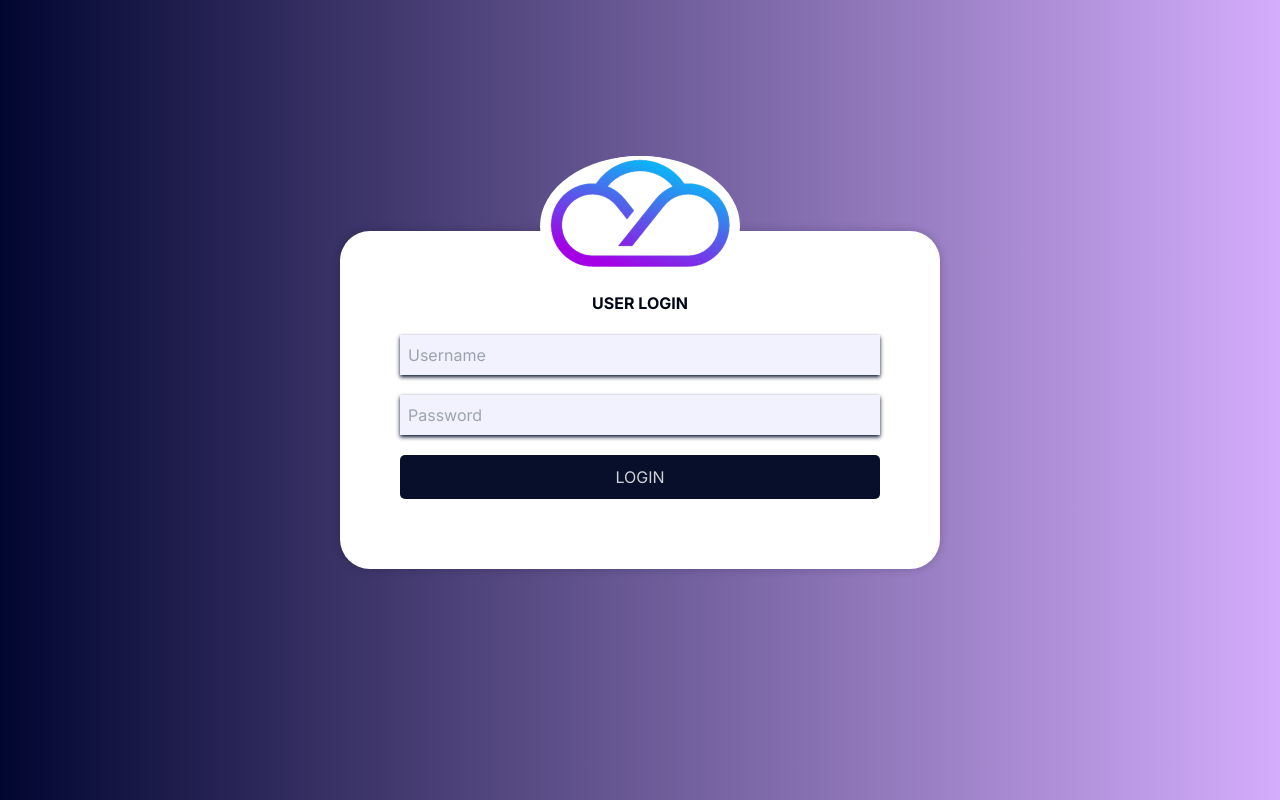
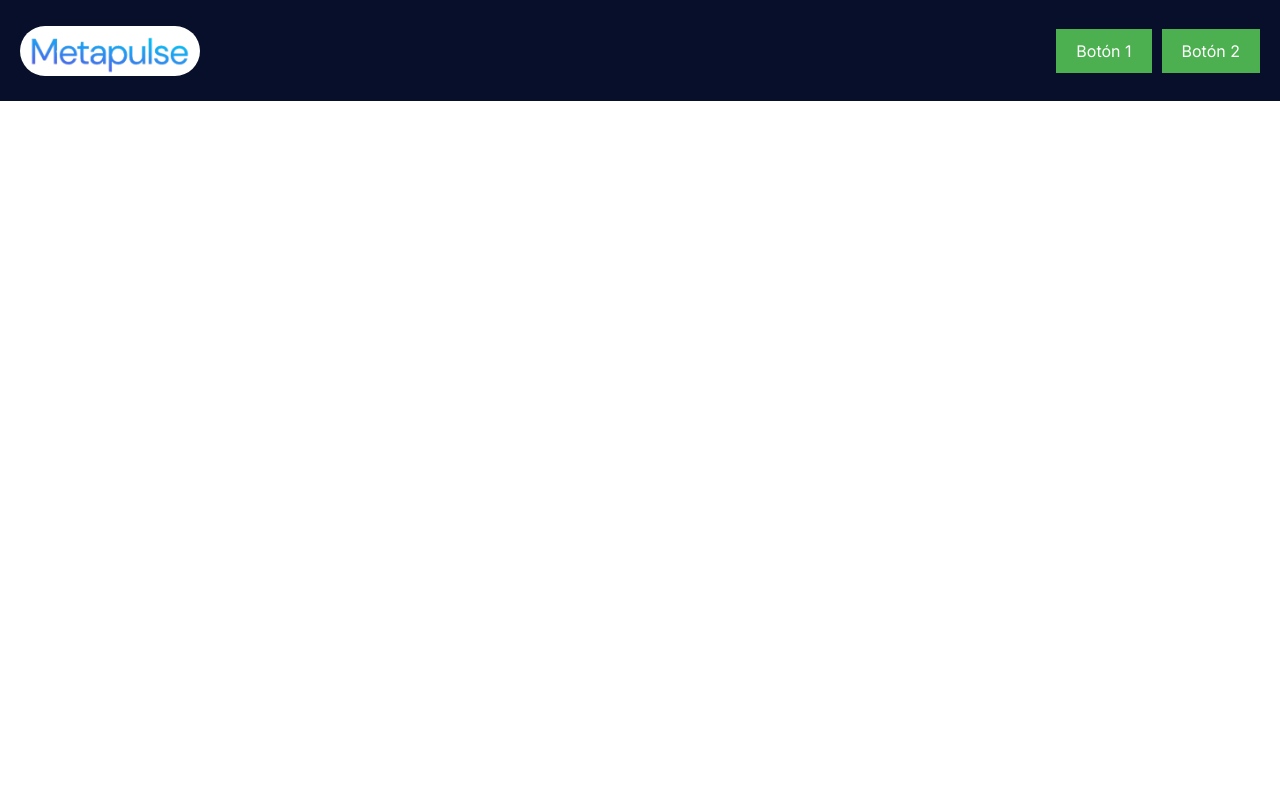
Before and after one commit to RitaMonreal/Frontend-Metapulse, a Next.js app: page / in a window 1280 px wide. Built offline with nearby package versions, Linux system fonts and the light colour scheme.

Commit message:
prototipo de navbar

```diff
--- /dev/null
+++ b/app/components/navbar.css
@@ -0,0 +1,34 @@
+
+.navbar {
+    display: flex;
+    justify-content: space-between;
+    align-items: center;
+    background-color: #070F2B;
+    padding: 10px 20px;
+    color: white;
+    height: 101px;
+  }
+
+  .logo{
+    border-radius: 30px;
+    width: 180px;
+    height: 50px;
+    padding: 10px;
+    background-image: url('../../public/images/letras_metapulse.png');
+    background-size: cover;
+  }
+
+
+
+  .buttons button {
+    background-color: #4CAF50; /* Color de fondo del botón */
+    border: none;
+    color: white;
+    padding: 10px 20px;
+    text-align: center;
+    text-decoration: none;
+    display: inline-block;
+    font-size: 16px;
+    margin-left: 10px; /* Espacio entre los botones */
+    cursor: pointer;
+  }
--- /dev/null
+++ b/app/components/navbar.jsx
@@ -0,0 +1,19 @@
+import React from 'react';
+import '../components/navbar.css';
+
+
+const Navbar = () => {
+  return (
+    <nav className="navbar">
+      <div className="logo">
+
+      </div>
+      <div className="buttons">
+        <button>Botón 1</button>
+        <button>Botón 2</button>
+      </div>
+    </nav>
+  );
+}
+
+export default Navbar;
--- a/app/layout.tsx
+++ b/app/layout.tsx
@@ -1,6 +1,8 @@
 import type { Metadata } from "next";
 import { Inter } from "next/font/google";
 import "./globals.css";
+import Navbar from "../app/components/navbar";
+
 
 
 const inter = Inter({ subsets: ["latin"] });
@@ -17,7 +19,9 @@ export default function RootLayout({
 }>) {
   return (
     <html lang="en">
-      <body className={inter.className}>{children}</body>
+      <body className={inter.className}>
+
+        {children}</body>
     </html>
   );
 }
--- a/app/page.tsx
+++ b/app/page.tsx
@@ -1,10 +1,10 @@
 import Login from '../app/login/page';
-
+import Navbar from "../app/components/navbar";
 
 function IndexPage(){
   return(
     <div>
-      <Login/>
+      <Navbar />
     </div>
   )
 }
--- /dev/null
+++ b/components/ui/button.tsx
@@ -0,0 +1,56 @@
+import * as React from "react"
+import { Slot } from "@radix-ui/react-slot"
+import { cva, type VariantProps } from "class-variance-authority"
+
+import { cn } from "@/lib/utils"
+
+const buttonVariants = cva(
+  "inline-flex items-center justify-center whitespace-nowrap rounded-md text-sm font-medium ring-offset-background transition-colors focus-visible:outline-none focus-visible:ring-2 focus-visible:ring-ring focus-visible:ring-offset-2 disabled:pointer-events-none disabled:opacity-50",
+  {
+    variants: {
+      variant: {
+        default: "bg-primary text-primary-foreground hover:bg-primary/90",
+        destructive:
+          "bg-destructive text-destructive-foreground hover:bg-destructive/90",
+        outline:
+          "border border-input bg-background hover:bg-accent hover:text-accent-foreground",
+        secondary:
+          "bg-secondary text-secondary-foreground hover:bg-secondary/80",
+        ghost: "hover:bg-accent hover:text-accent-foreground",
+        link: "text-primary underline-offset-4 hover:underline",
+      },
+      size: {
+        default: "h-10 px-4 py-2",
+        sm: "h-9 rounded-md px-3",
+        lg: "h-11 rounded-md px-8",
+        icon: "h-10 w-10",
+      },
+    },
+    defaultVariants: {
+      variant: "default",
+      size: "default",
+    },
+  }
+)
+
+export interface ButtonProps
+  extends React.ButtonHTMLAttributes<HTMLButtonElement>,
+    VariantProps<typeof buttonVariants> {
+  asChild?: boolean
+}
+
+const Button = React.forwardRef<HTMLButtonElement, ButtonProps>(
+  ({ className, variant, size, asChild = false, ...props }, ref) => {
+    const Comp = asChild ? Slot : "button"
+    return (
+      <Comp
+        className={cn(buttonVariants({ variant, size, className }))}
+        ref={ref}
+        {...props}
+      />
+    )
+  }
+)
+Button.displayName = "Button"
+
+export { Button, buttonVariants }
--- a/package.json
+++ b/package.json
@@ -9,13 +9,15 @@
     "lint": "next lint"
   },
   "dependencies": {
-    "@next/font": "^14.1.0",
+    "@radix-ui/react-slot": "^1.0.2",
+    "@shadcn/ui": "^0.0.4",
     "class-variance-authority": "^0.7.0",
     "clsx": "^2.1.0",
     "lucide-react": "^0.338.0",
     "next": "14.1.0",
     "react": "^18",
     "react-dom": "^18",
+    "styled-components": "^6.1.8",
     "tailwind-merge": "^2.2.1",
     "tailwindcss-animate": "^1.0.7"
   },
```
Also changed, not shown: app/components/navigation.jsx (deleted), public/images/letras_metapulse.png (added), 1 other file (tests, documents, lock files or other folders).
